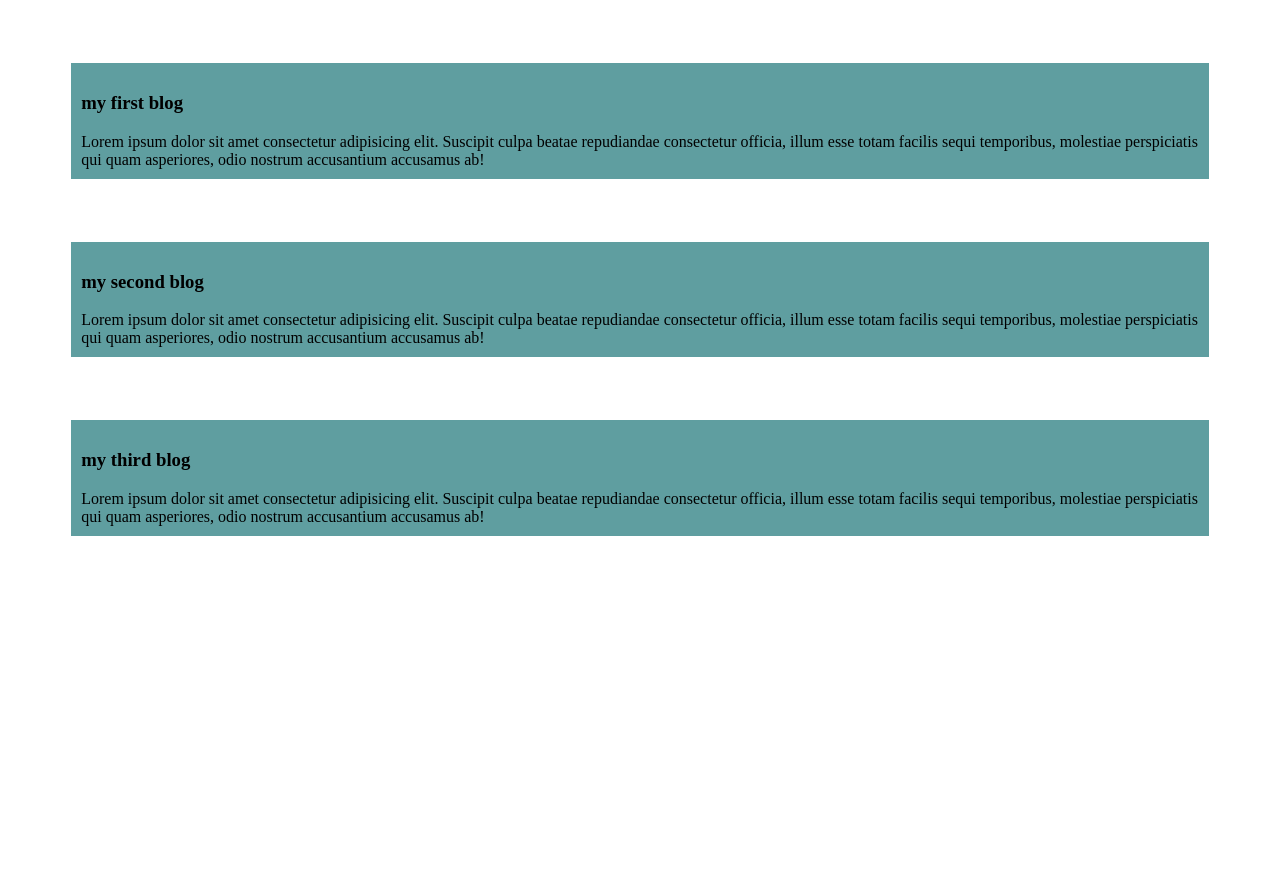
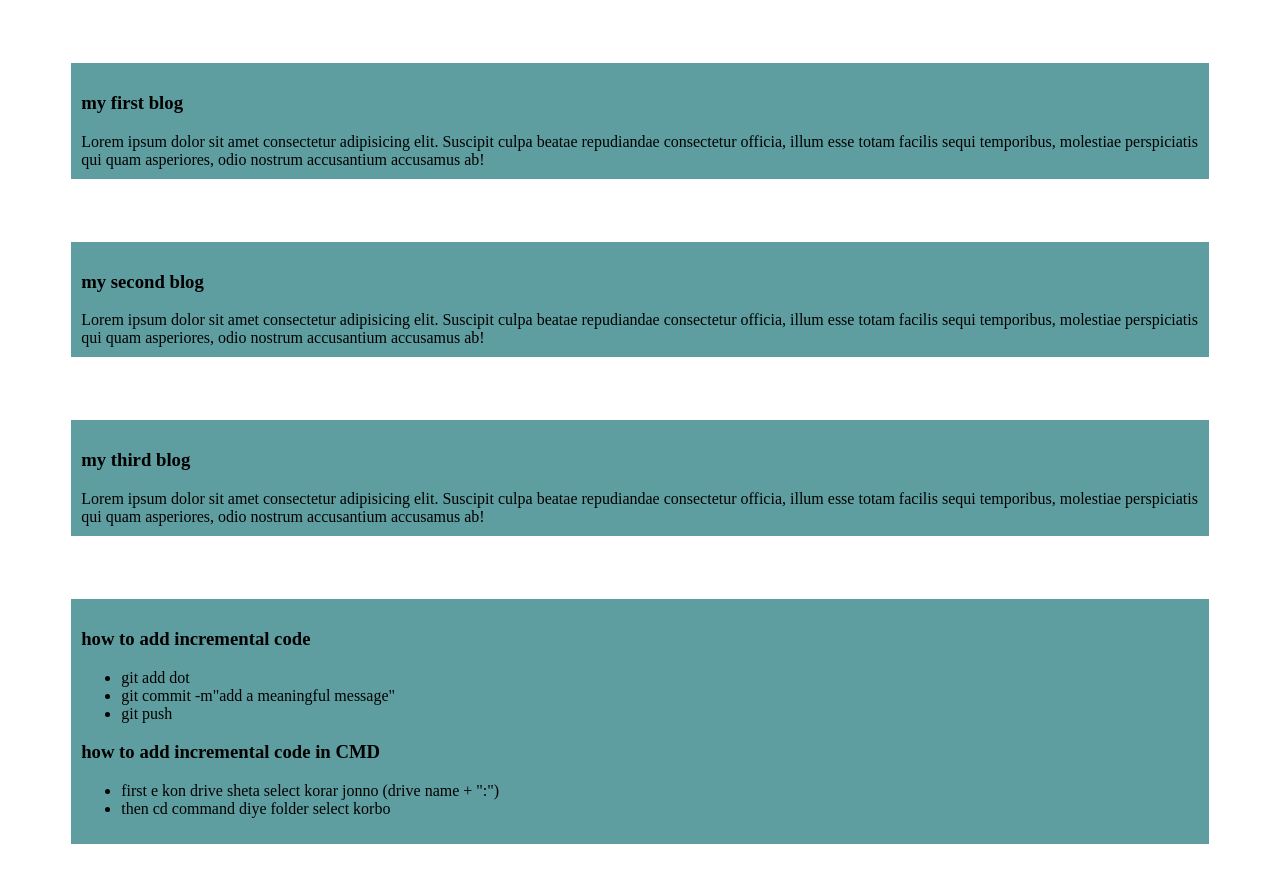
Before and after one commit to Samir-Sadaf25/my-simple-website, a plain HTML site: page index.html in a window 1280 px wide. Before the commit the page ends 800 px from the top, so only its background shows below. Drawn offline with Linux system fonts and the light colour scheme.

Commit message:
list for push incremental code

```diff
--- a/index.html
+++ b/index.html
@@ -19,5 +19,19 @@
         <h3>my third blog</h3>
         Lorem ipsum dolor sit amet consectetur adipisicing elit. Suscipit culpa beatae repudiandae consectetur officia, illum esse totam facilis sequi temporibus, molestiae perspiciatis qui quam asperiores, odio nostrum accusantium accusamus ab!
     </div>
+    <div>
+        <h3>how to add incremental code</h3>
+        <ul>
+            <li>git add dot</li>
+            <li> git commit -m"add a meaningful message" </li>
+            <li>git push</li>
+        </ul>
+        <h3>how to add incremental code in CMD</h3>
+        <ul>
+           <li>first e kon drive sheta select korar jonno (drive name + ":") </li>
+           <li>then cd command diye folder select korbo</li>
+        </ul>
+
+    </div>
 </body>
 </html>
```
